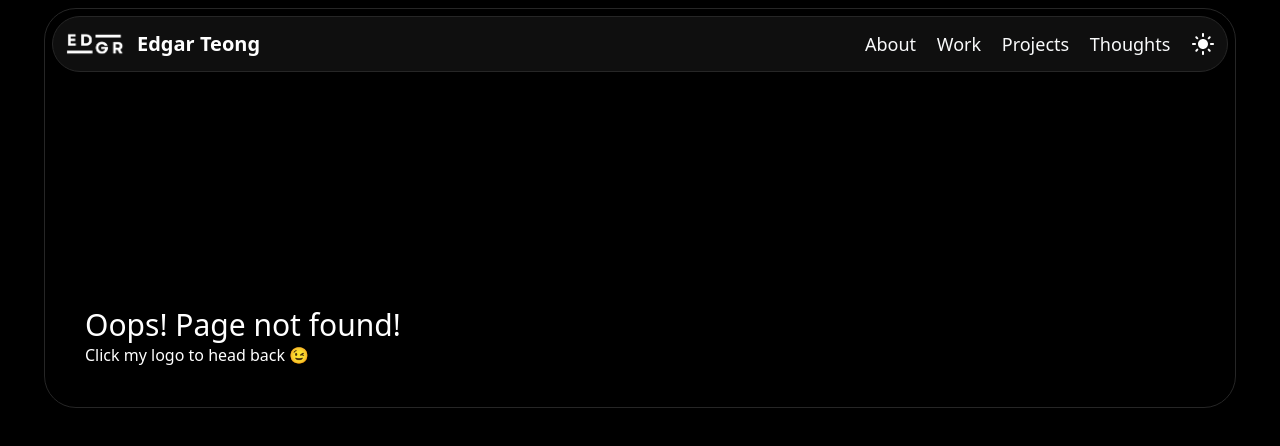
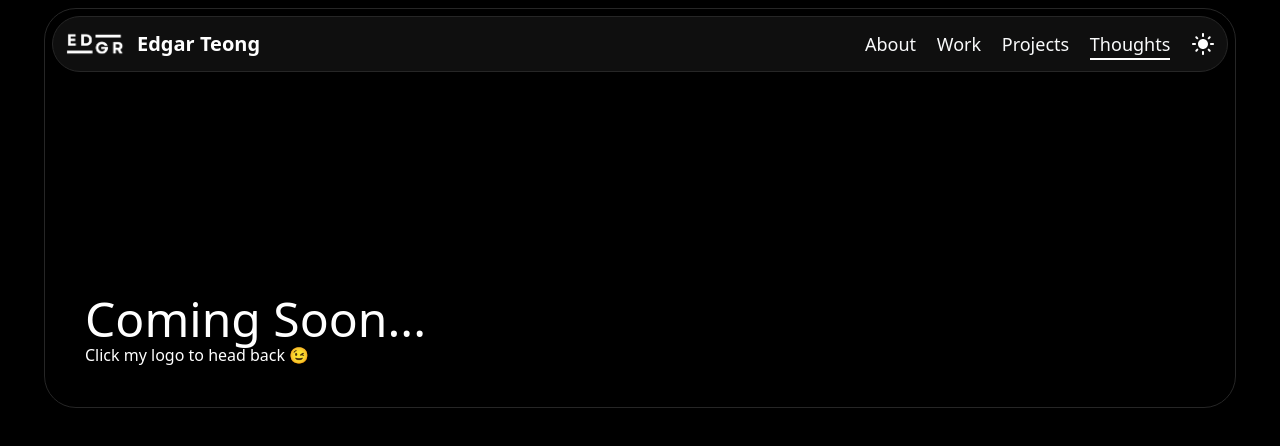
Before and after one commit to safarinexus/edgar-teong, a React (Vite) app: page /thoughts in a window 1280 px wide. Before the commit this address had no page. Shown: the top 446 px of the page. Built offline with nearby package versions, Linux system fonts and the light colour scheme.

Commit message:
updated thoughts page

```diff
--- a/src/App.tsx
+++ b/src/App.tsx
@@ -9,6 +9,7 @@ import Work from "./components/Work"
 import Projects from "./components/Projects"
 import Footer from "./components/Footer"
 import Error from "./components/Error"
+import Thoughts from "./components/Thoughts/Thoughts"
 
 interface Dimension {
   height: number;
@@ -17,9 +18,10 @@ interface Dimension {
 
 interface Props {
   error: boolean,
+  thoughts: boolean,
 }
 
-const App = ({ error }: Props) => {
+const App = ({ error, thoughts }: Props) => {
   const [dimensions, setDimensions] = useState<Dimension>({
     height: window.innerHeight,
     width: window.innerWidth,
@@ -47,7 +49,9 @@ const App = ({ error }: Props) => {
       {/**/}
       <Header width={dimensions.width}/>
       {/*have sticky section headers on mobile*/}
-      { error ?
+      { thoughts ?
+        <Thoughts /> :
+        error ?
         <Error /> :
         (
           <>
--- a/src/components/Header/Header.tsx
+++ b/src/components/Header/Header.tsx
@@ -1,6 +1,6 @@
 import { useState, useEffect } from "react";
 import { NavHashLink } from "react-router-hash-link";
-import { Link } from "react-router-dom"
+import { NavLink } from "react-router-dom"
 import { gsap } from "gsap";
 import { useGSAP } from '@gsap/react';
 
@@ -94,16 +94,24 @@ const Header = ({ width }: Props) => {
                     { width <= 640 ?
                         <MobileDropdown /> :
                         <>
-                            <div className={`w-fit h-fit transition-shadow duration-75 z-40 ${activeSection === '#about' ? 'shadow-underline dark:shadow-underline-dark' : ''}`}>
+                            <div className={`w-fit h-fit motion-safe:transition-shadow motion-safe:duration-75 z-40 ${activeSection === '#about' ? 'shadow-underline dark:shadow-underline-dark' : ''}`}>
                                 <NavHashLink to="/#about" end className="md:text-lg">About</NavHashLink>
                             </div>
-                            <div className={`w-fit h-fit transition-shadow duration-75 z-40 ${activeSection === '#work' ? 'shadow-underline dark:shadow-underline-dark' : ''}`}>
+                            <div className={`w-fit h-fit motion-safe:transition-shadow motion-safe:duration-75 z-40 ${activeSection === '#work' ? 'shadow-underline dark:shadow-underline-dark' : ''}`}>
                                 <NavHashLink to="/#work" end className="md:text-lg">Work</NavHashLink>
                             </div>
-                            <div className={`w-fit h-fit transition-shadow duration-75 z-40 ${activeSection === '#project0' ? 'shadow-underline dark:shadow-underline-dark' : ''}`}>
+                            <div className={`w-fit h-fit motion-safe:transition-shadow motion-safe:duration-75 z-40 ${activeSection === '#project0' ? 'shadow-underline dark:shadow-underline-dark' : ''}`}>
                                 <NavHashLink to="/#projects" end className="md:text-lg">Projects</NavHashLink>
                             </div>
-                            <Link to='/thoughts' className="md:text-lg z-40">Thoughts</Link>
+                            {/*md:text-lg z-40 motion-safe:transition-shadow motion-safe:duration-75*/}
+                            <NavLink
+                                to='/thoughts'
+                                className={({ isActive }) =>
+                                    isActive
+                                      ? 'md:text-lg z-40 motion-safe:transition-shadow motion-safe:duration-75 shadow-underline dark:shadow-underline-dark'
+                                      : 'md:text-lg z-40 motion-safe:transition-shadow motion-safe:duration-75'
+                                  }
+                            >Thoughts</NavLink>
                         </>
                     }
                     <DarkMode />
--- a/src/components/Thoughts/Thoughts.tsx
+++ b/src/components/Thoughts/Thoughts.tsx
@@ -1,10 +1,14 @@
-const thoughts = () => {
+const Thoughts = () => {
     return (
-        <div className="w-full h-svh flex flex-col justify-center items-center">
-            <h1 className="font-medium text-3xl">Oops! Page not found!</h1>
-            <p className="font-light text-base">Click my logo to head back 😉</p>
+        <div id="thoughts-container" className="w-full h-svh px-2 pt-2">
+            <div className="w-full max-w-[1192px] h-[400px] p-10 mx-auto flex flex-col justify-end rounded-[32px] bg-white border-[1px]
+            border-neutral-300 dark:border-neutral-800 shadow-custom dark:shadow-custom-dark dark:bg-black"
+            >
+                <h1 className="font-medium text-5xl">Coming Soon...</h1>
+                <p className="font-light text-base">Click my logo to head back 😉</p>
+            </div>
         </div>
     )
 }
 
-export default thoughts
+export default Thoughts
--- a/src/routes.tsx
+++ b/src/routes.tsx
@@ -3,9 +3,13 @@ import App from './App'
 const routes = [
     {
         path: "/",
-        element: <App error={false}/>,
-        errorElement: <App error={true}/>,
+        element: <App error={false} thoughts={false}/>,
+        errorElement: <App error={true} thoughts={false}/>,
     },
+    {
+        path: "thoughts",
+        element: <App error={false} thoughts={true}/>,
+    }
 ]
 
 export default routes;
```
